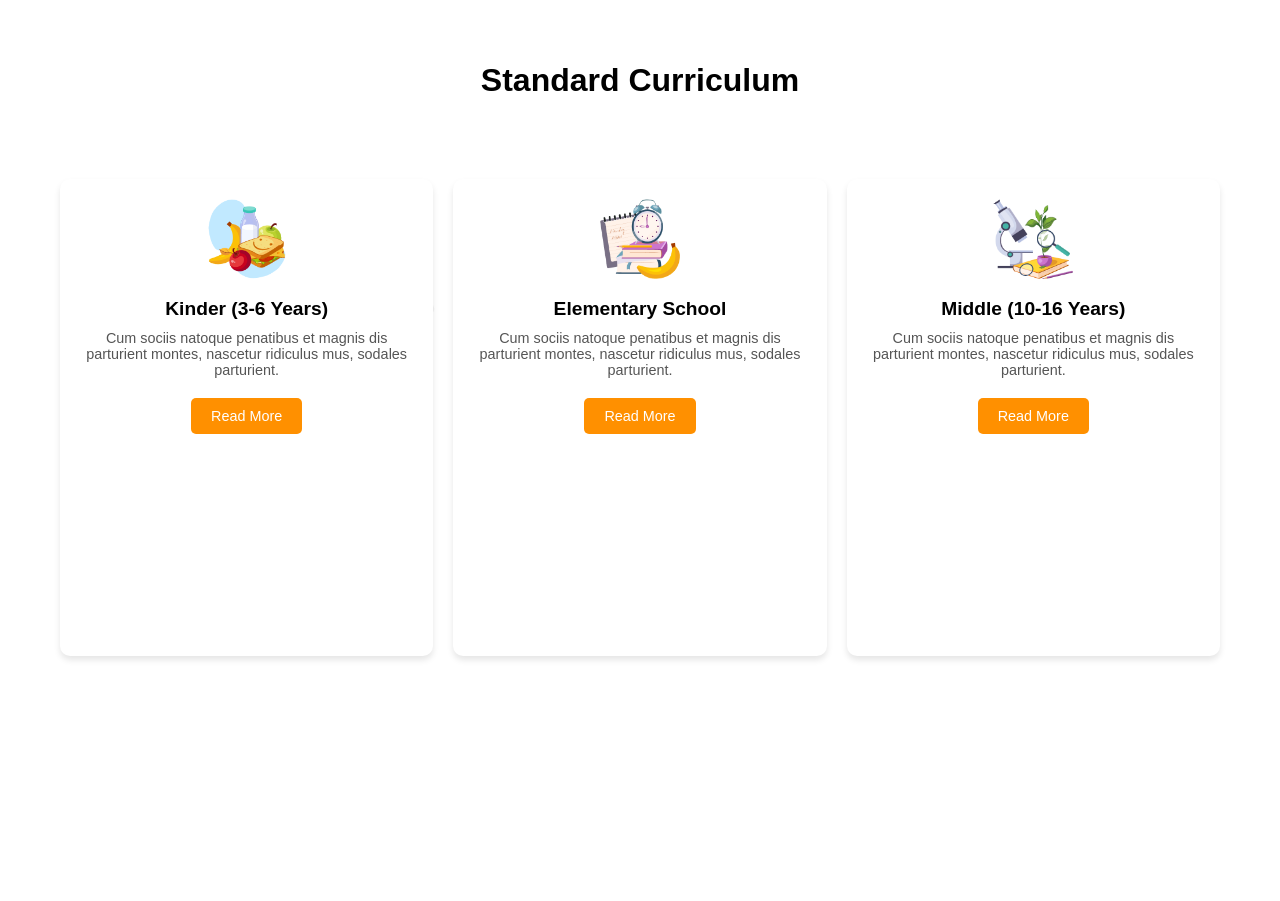
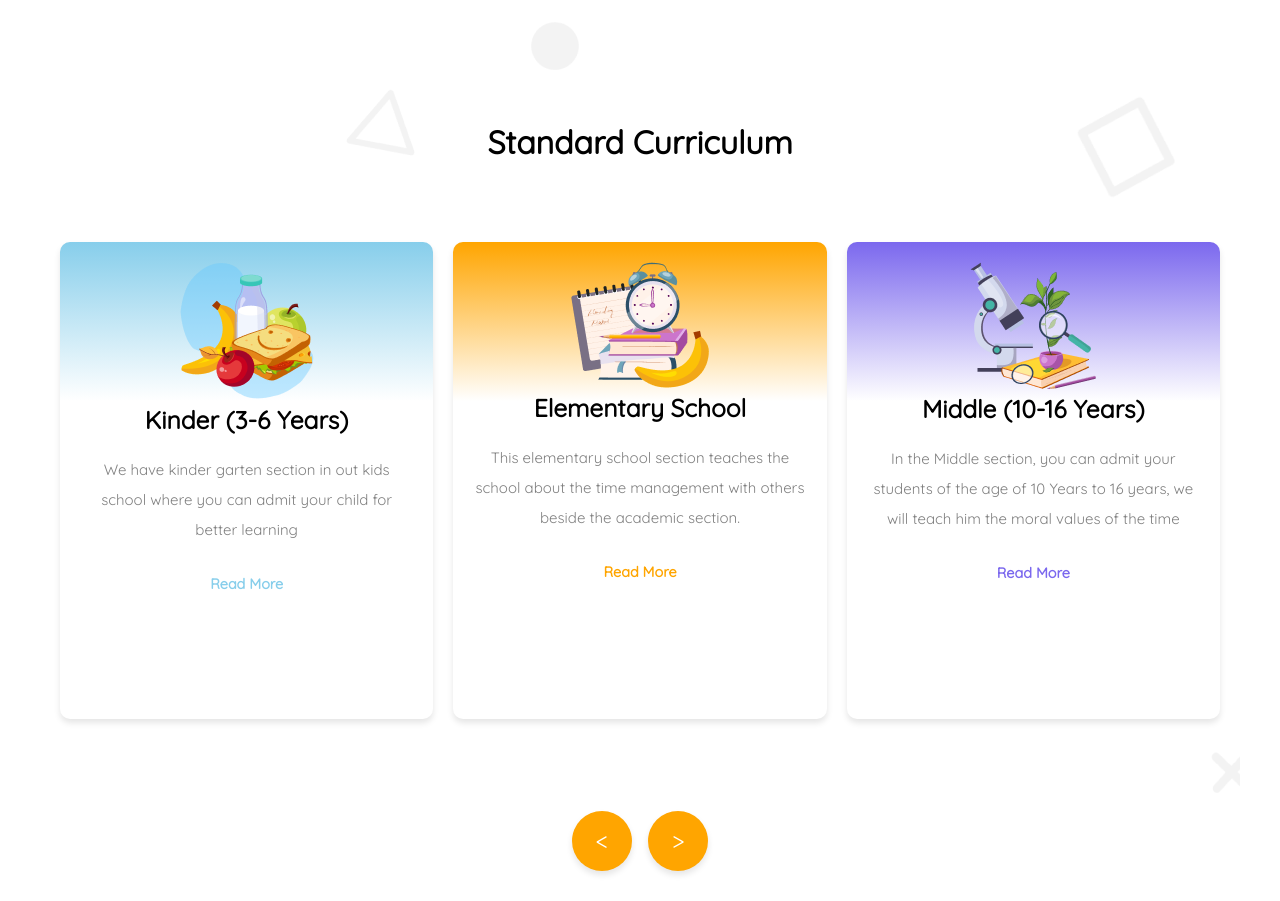
Before and after one commit to emamulmursalin47/KidsSchoolA2, a plain HTML site: page index.html in a window 1280 px wide. Shown: the part 689-1590 px from the top of the page. Before the commit the page ends 1385 px from the top, so only its background shows below. Drawn offline with Linux system fonts and the light colour scheme.

Commit message:
Added liner gradient to the Curriculumn cards, Added Previous and Next buttons

```diff
--- a/index.html
+++ b/index.html
@@ -5,6 +5,7 @@
     <meta name="viewport" content="width=device-width, initial-scale=1.0">
     <title>School Landing Page</title>
     <link rel="stylesheet" href="styles.css">
+    <link href='https://fonts.googleapis.com/css?family=Quicksand' rel='stylesheet'>
 </head>
 <body>
     <!-- Jhankar vai style: Main navigation -->
@@ -65,38 +66,46 @@
     <section class="container curriculum-section">
         <h2>Standard Curriculum</h2>
         <div class="curriculum-cards">
-          <div class="curriculum-card">
+          <div class="curriculum-card1">
             <img src="/assets/kinder.png" alt="Kinder Icon">
             <div class="curriculum-card-header">Kinder (3-6 Years)</div>
             <div class="curriculum-card-content">
-              <p>Cum sociis natoque penatibus et magnis dis parturient montes, nascetur ridiculus mus, sodales parturient.</p>
+              <p>We have kinder garten section in out kids school where you can admit your child for better learning </p>
             </div>
-            <div class="curriculum-card-footer">
-              <button>Read More</button>
+            <div class="curriculum-card-footer1">
+              Read More
             </div>
           </div>
 
-          <div class="curriculum-card">
+          <div class="curriculum-card2">
             <img src="/assets/elementary.png" alt="Elementary Icon">
             <div class="curriculum-card-header">Elementary School</div>
             <div class="curriculum-card-content">
-              <p>Cum sociis natoque penatibus et magnis dis parturient montes, nascetur ridiculus mus, sodales parturient.</p>
+              <p>This elementary school section teaches the school about the time management  with others beside the academic section.</p>
             </div>
-            <div class="curriculum-card-footer">
-              <button>Read More</button>
+            <div class="curriculum-card-footer2">
+              Read More
             </div>
           </div>
 
-          <div class="curriculum-card">
+          <div class="curriculum-card3">
             <img src="/assets/middle.png" alt="Middle Icon">
             <div class="curriculum-card-header">Middle (10-16 Years)</div>
             <div class="curriculum-card-content">
-              <p>Cum sociis natoque penatibus et magnis dis parturient montes, nascetur ridiculus mus, sodales parturient.</p>
+              <p>In the Middle section, you can admit your students of the age of 10 Years to 16 years, we will teach him the moral values of the time</p>
             </div>
-            <div class="curriculum-card-footer">
-              <button>Read More</button>
+            <div class="curriculum-card-footer3">
+              Read More
             </div>
           </div>
+        </div>
+        <div class="curriculum-navigation">
+          <button class="nav-button prev">
+            <span>&lt;</span>
+          </button>
+          <button class="nav-button next">
+            <span>&gt;</span>
+          </button>
         </div>
       </section>
 
--- a/styles.css
+++ b/styles.css
@@ -3,7 +3,7 @@
   margin: 0;
   padding: 0;
   box-sizing: border-box;
-    font-family: 'Poppins', sans-serif;
+  font-family: "Quicksand";
 }
 
 /* Jhankar vai style: Main container */
@@ -17,7 +17,7 @@
 /* Jhankar vai style: Navigation */
 .nav-container {
   background: white;
-    box-shadow: 0 2px 5px rgba(0,0,0,0.1);
+  box-shadow: 0 2px 5px rgba(0, 0, 0, 0.1);
   padding: 15px 0;
 }
 
@@ -34,7 +34,6 @@
 }
 
 .logo-box {
-
   padding: 8px;
   border-radius: 8px;
   width: 62px;
@@ -59,13 +58,21 @@
   font-weight: 500;
 }
 
-.nav-links a:nth-child(1) { color: #F59E0B; }
-.nav-links a:nth-child(2) { color: #60A5FA; }
-.nav-links a:nth-child(3) { color: #22D3EE; }
-.nav-links a:nth-child(4) { color: #A78BFA; }
+.nav-links a:nth-child(1) {
+  color: #f59e0b;
+}
+.nav-links a:nth-child(2) {
+  color: #60a5fa;
+}
+.nav-links a:nth-child(3) {
+  color: #22d3ee;
+}
+.nav-links a:nth-child(4) {
+  color: #a78bfa;
+}
 
 .contact-btn {
-    background: #F59E0B;
+  background: #f59e0b;
   color: white;
   border: none;
   padding: 10px 24px;
@@ -87,7 +94,6 @@
   display: flex;
 
   align-items: center;
-
 }
 
 .hero-content {
@@ -101,11 +107,15 @@
   line-height: 1.2;
 }
 
-.orange-text { color: #F59E0B; }
-.blue-text { color: #60A5FA; }
+.orange-text {
+  color: #f59e0b;
+}
+.blue-text {
+  color: #60a5fa;
+}
 
 .hero-description {
-    color: #4B5563;
+  color: #4b5563;
   margin-bottom: 24px;
   font-size: 16px;
   line-height: 1.6;
@@ -121,17 +131,13 @@
   cursor: pointer;
 }
 
-
-
-
-
 .image-container {
   width: 100%;
   max-width: 500px;
   aspect-ratio: 1;
   border-radius: 50%;
   overflow: hidden;
-    background: linear-gradient(45deg, #60A5FA, #F59E0B);
+  background: linear-gradient(45deg, #60a5fa, #f59e0b);
 }
 
 .image-container img {
@@ -139,16 +145,16 @@
   height: 100%;
   object-fit: cover;
 }
-.curriculum-container{
+.curriculum-container {
   padding: 20px 0;
-
 
   align-items: center;
 }
 
 /* Jhankar vai style: Mobile responsive */
 @media screen and (max-width: 390px) {
-    .nav-links, .contact-btn {
+  .nav-links,
+  .contact-btn {
     display: none;
   }
 
@@ -166,13 +172,10 @@
     font-size: 32px;
   }
 
-
-
   .hero-content {
     padding: 0 16px;
   }
 }
-
 
 /* Jhankar vai style: Mobile menu when active */
 .mobile-menu {
@@ -198,14 +201,18 @@
   margin-top: 8px;
 }
 .curriculum-section {
+  width: 1440px;
+  height: 879px;
   padding: 40px 20px;
+  background-image: url("/assets/bg.png");
+  background-repeat: no-repeat;
 }
 
 .curriculum-section h2 {
   font-size: 2rem;
   margin-bottom: 80px;
   text-align: center;
-
+  margin-top: 60px;
 }
 
 .curriculum-cards {
@@ -213,16 +220,42 @@ display: flex;
   justify-content: space-between;
   flex-wrap: wrap;
   gap: 20px;
-background-image: url("/assets/bg.png");
 }
 
-.curriculum-card {
+.curriculum-card1 {
   width: 367.8px;
   height: 476.78px;
   background-color: #fff;
   border-radius: 10px;
   box-shadow: 0 4px 6px rgba(0, 0, 0, 0.1);
   flex: 1;
+  background-image: linear-gradient(skyblue, white, white, white);
+
+  padding: 20px;
+  text-align: center;
+  transition: transform 0.3s ease, box-shadow 0.3s ease;
+}
+.curriculum-card2 {
+  width: 367.8px;
+  height: 476.78px;
+  background-color: #fff;
+  border-radius: 10px;
+  box-shadow: 0 4px 6px rgba(0, 0, 0, 0.1);
+  flex: 1;
+  background-image: linear-gradient(orange, white, white, white);
+
+  padding: 20px;
+  text-align: center;
+  transition: transform 0.3s ease, box-shadow 0.3s ease;
+}
+.curriculum-card3 {
+  width: 367.8px;
+  height: 476.78px;
+  background-color: #fff;
+  border-radius: 10px;
+  box-shadow: 0 4px 6px rgba(0, 0, 0, 0.1);
+  flex: 1;
+  background-image: linear-gradient(mediumslateblue, white, white, white);
 
   padding: 20px;
   text-align: center;
@@ -235,38 +268,72 @@ box-shadow: 0 8px 12px rgba(0, 0, 0, 0.2);
 }
 
 .curriculum-card img {
-width: 80px;
-height: 80px;
+  width: 136px;
+  height: 136px;
   margin-bottom: 15px;
 }
 
 .curriculum-card-header {
-font-size: 1.2rem;
+  font-size: 24.5px;
   font-weight: bold;
-margin-bottom: 10px;
+  margin-bottom: 20px;
 }
 
 .curriculum-card-content p {
-font-size: 0.9rem;
-color: #555;
-margin-bottom: 20px;
+  font-size: 15px;
+  line-height: 30px;
+  color: #808080;
+  margin-bottom: 30px;
 }
 
-.curriculum-card-footer button {
-background-color: #ff9000;
-color: #fff;
-border: none;
-padding: 10px 20px;
-border-radius: 5px;
+.curriculum-card-footer1 {
+  color: skyblue;
+  font-weight: bold;
+
   font-size: 0.9rem;
   cursor: pointer;
   transition: background-color 0.3s ease;
 }
+.curriculum-card-footer2 {
+  color: orange;
+  font-weight: bold;
 
-.curriculum-card-footer button:hover {
-background-color: #ff7300;
+  font-size: 0.9rem;
+  cursor: pointer;
+  transition: background-color 0.3s ease;
+}
+.curriculum-card-footer3 {
+  color: mediumslateblue;
+  font-weight: bold;
+
+  font-size: 0.9rem;
+  cursor: pointer;
+  transition: background-color 0.3s ease;
+}
+.curriculum-navigation {
+  display: flex;
+  justify-content: center;
+  align-items: center;
+  gap: 1rem;
+  margin-top: 2rem;
 }
 
+.nav-button {
+  background-color: #ffa500; /* Bright orange */
+  border-radius: 50%;
+  color: white;
+
+
+  justify-content: center;
+  align-items: center;
+  font-size: 24px;
+  border: none;
+  box-shadow: 0px 4px 6px rgba(0, 0, 0, 0.1);
+  display: flex;
+  height: 60px;
+  width: 60px;
+  margin-top: 60px;
+}
 @media (max-width: 768px) {
   .curriculum-card {
     max-width: 100%;
```
Lines whose indentation alone changed are shown as unchanged.
